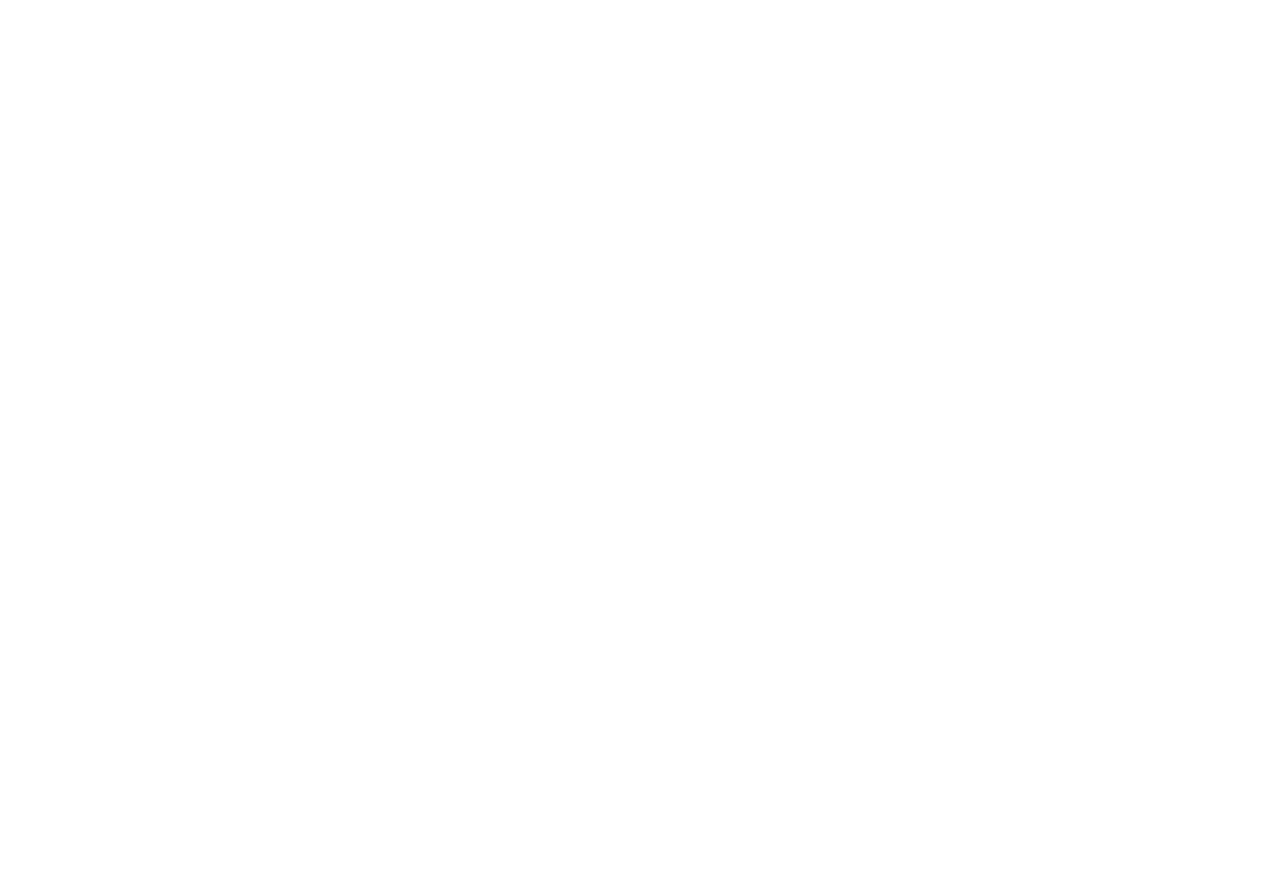
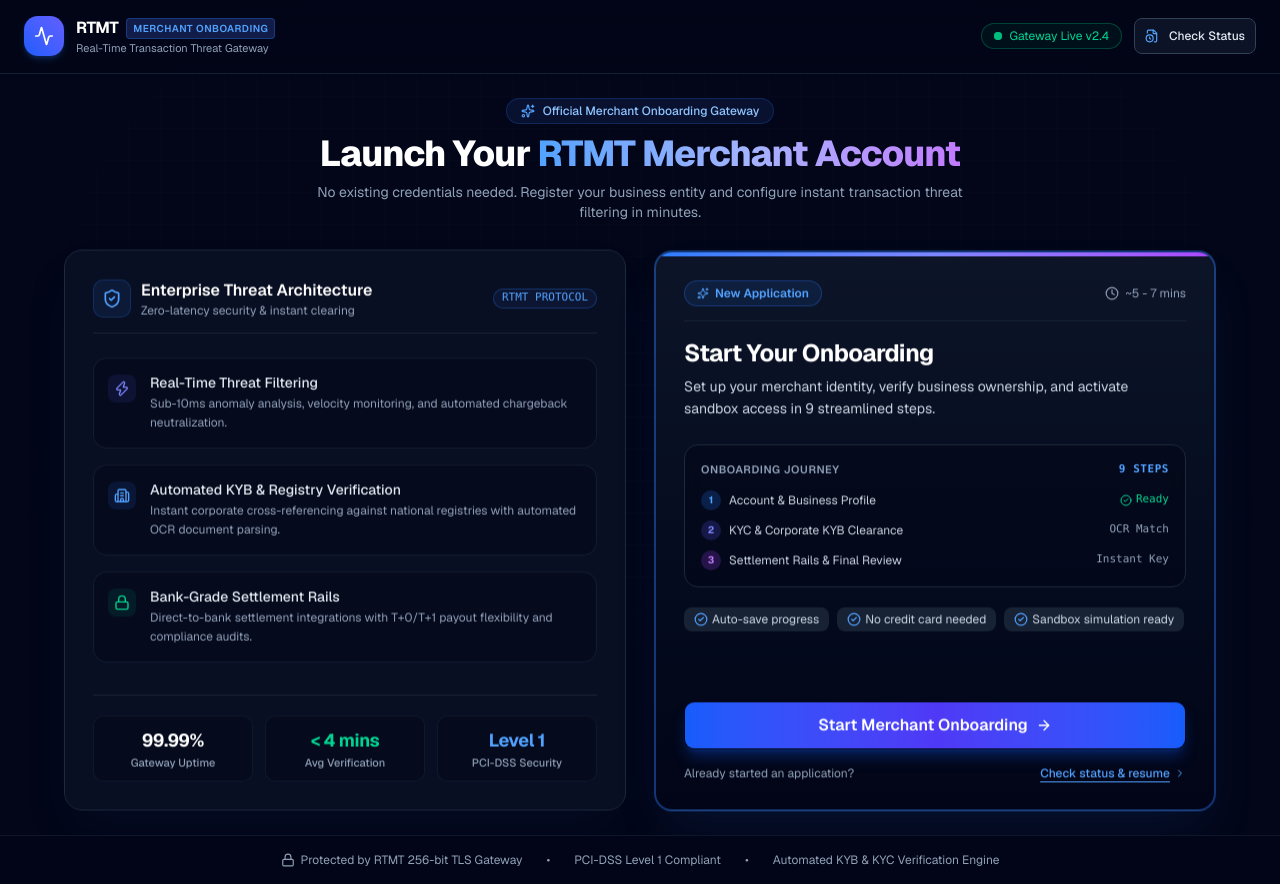
Before and after one commit to 0xkid-root/rttmt_onbording, a Next.js app: page / in a window 1280 px wide. Before the commit this address had no page. Before the commit the page ends 800 px from the top, so only its background shows below. Built offline with nearby package versions, Linux system fonts and the light colour scheme.

Commit message:
feat(routes): render OnboardingWelcomeHero on root landing page

```diff
--- a/src/app/page.tsx
+++ b/src/app/page.tsx
@@ -1,5 +1,5 @@
-import { redirect } from "next/navigation";
+import { OnboardingWelcomeHero } from "@/features/onboarding/components/OnboardingWelcomeHero";
 
 export default function RootPage() {
-  redirect("/onboarding");
+  return <OnboardingWelcomeHero />;
 }
```
